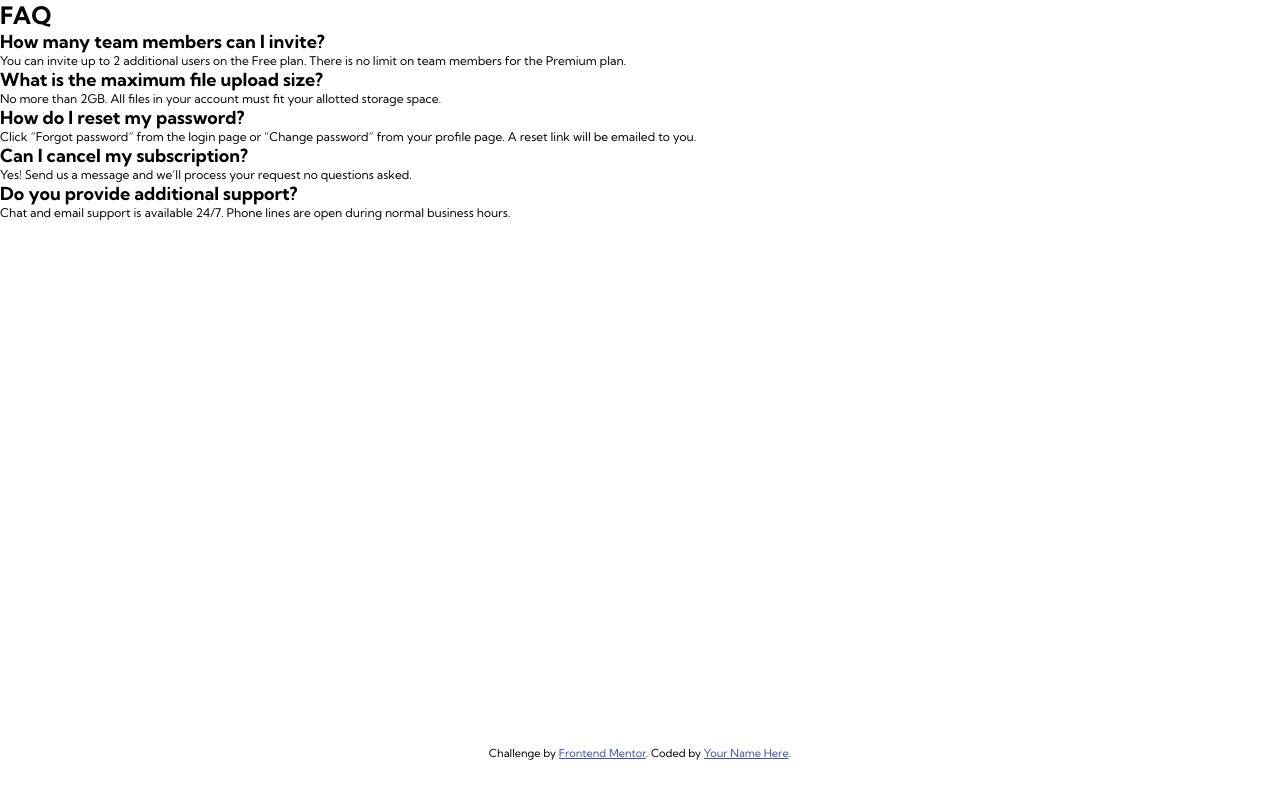
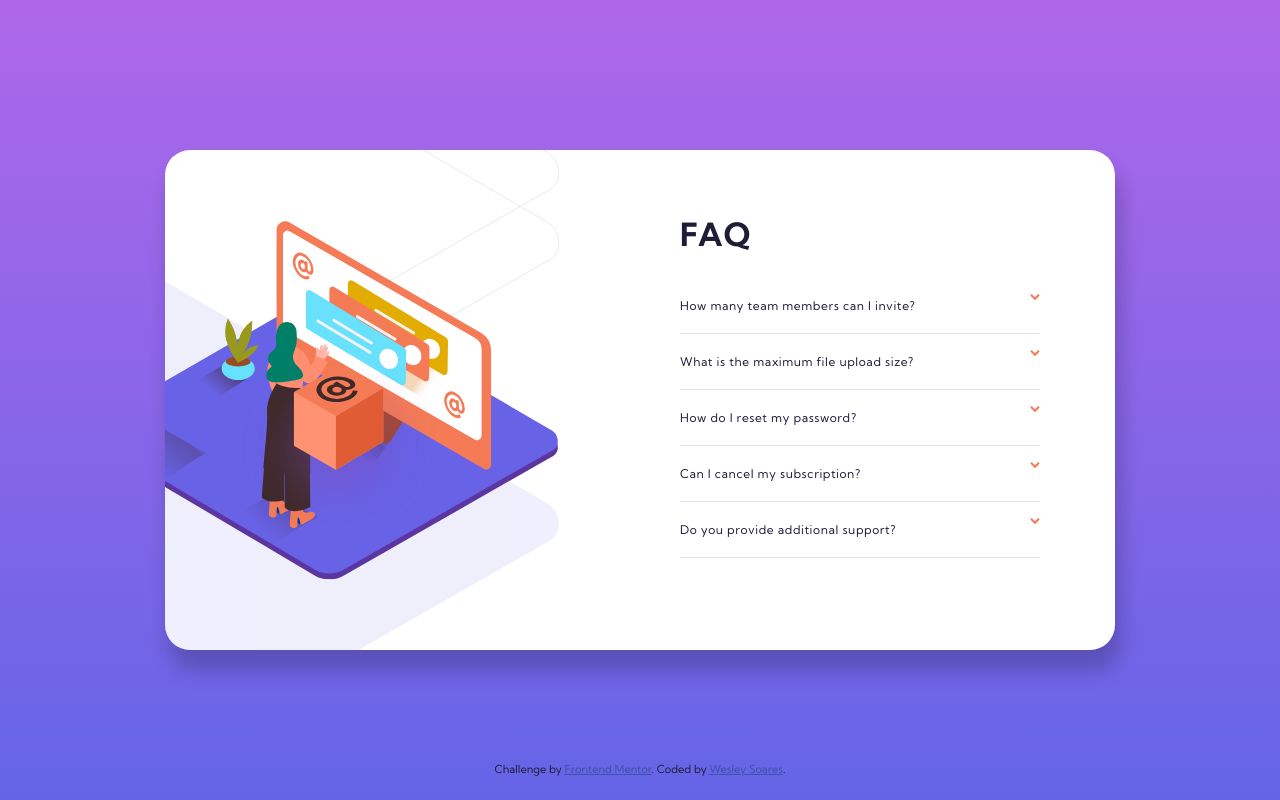
Before and after one commit to wesleybs90/faq-accordion-card-frontendmentor, a plain HTML site: page index.html in a window 1280 px wide. Drawn offline with Linux system fonts and the light colour scheme.

Commit message:
Elementos estilizados para desktop e mobile.

```diff
--- a/index.html
+++ b/index.html
@@ -12,37 +12,54 @@
 
 </head>
 <body>
+  <img id="desktop-illustration-box" src="./images/illustration-box-desktop.svg" alt="">
   <main class="card">
+    <div class="mobile-bg">
+      <img id="mobile-illustration" src="./images/illustration-woman-online-mobile.svg" alt="">
+      <img id="mobile-pattern" src="./images/bg-pattern-mobile.svg" alt="">
+    </div>
+    <div class="desktop-bg">
+      <img id="desktop-illustration" src="./images/illustration-woman-online-desktop.svg" alt="">
+      <img id="desktop-pattern" src="./images/bg-pattern-desktop.svg" alt="">
+    </div>
+    <div class="questions">
       <h1>FAQ</h1>
       <div class="question">
-      <h2>How many team members can I invite?</h2>
-      <p>You can invite up to 2 additional users on the Free plan. There is no limit on team members for the Premium plan.</p>
+        <h3>How many team members can I invite?</h3>
+        <img src="./images/icon-arrow-down.svg" alt="">
+        <p class="hide-element">You can invite up to 2 additional users on the Free plan. There is no limit on team members for the Premium plan.</p>
       </div>
       <div class="question">
-      <h2>What is the maximum file upload size?</h2>
-      <p>No more than 2GB. All files in your account must fit your allotted storage space.
+        <h3>What is the maximum file upload size?</h3>
+        <img src="./images/icon-arrow-down.svg" alt="">
+        <p class="hide-element">No more than 2GB. All files in your account must fit your allotted storage space.
         </p>
       </div>
       <div class="question">
-      <h2>How do I reset my password?</h2>
-      <p>Click “Forgot password” from the login page or “Change password” from your profile page.
+        <h3>How do I reset my password?</h3>
+        <img src="./images/icon-arrow-down.svg" alt="">
+        <p class="hide-element">Click “Forgot password” from the login page or “Change password” from your profile page.
           A reset link will be emailed to you.</p>
       </div>
       <div class="question">
-      <h2>Can I cancel my subscription?</h2>
-      <p>Yes! Send us a message and we’ll process your request no questions asked.
+        <h3>Can I cancel my subscription?</h3>
+        <img src="./images/icon-arrow-down.svg" alt="">
+        <p class="hide-element">Yes! Send us a message and we’ll process your request no questions asked.
         </p>
       </div>
       <div class="question">
-      <h2>Do you provide additional support?</h2>
-      <p>Chat and email support is available 24/7. Phone lines are open during normal business hours.
+        <h3>Do you provide additional support?</h3>
+        <img src="./images/icon-arrow-down.svg" alt="">
+        <p class="hide-element">Chat and email support is available 24/7. Phone lines are open during normal business hours.
         </p>
+      </div>
     </div>
   </main>
 
   <div class="attribution">
     Challenge by <a href="https://www.frontendmentor.io?ref=challenge" target="_blank">Frontend Mentor</a>.
-    Coded by <a href="#">Your Name Here</a>.
+    Coded by <a href="https://github.com/wesleybs90">Wesley Soares</a>.
   </div>
+  <script src="./script.js"></script>
 </body>
 </html>
--- /dev/null
+++ b/script.js
@@ -0,0 +1,20 @@
+const questions = document.querySelectorAll('.question');
+
+questions.forEach(question => {
+    question.addEventListener('click', function() {
+        if (!question.querySelector('p').classList.contains('question-p-show')) {
+            removeClass();
+        }
+        question.querySelector('h3').classList.toggle('question-h3-bold');
+        question.querySelector('p').classList.toggle('question-p-show');
+        question.querySelector('img').classList.toggle('question-img-rotate');
+    })
+})
+
+function removeClass () {
+    questions.forEach(question => {
+        question.querySelector('h3').classList.remove('question-h3-bold');
+        question.querySelector('p').classList.remove('question-p-show');
+        question.querySelector('img').classList.remove('question-img-rotate');
+    })
+}
--- a/style.css
+++ b/style.css
@@ -30,11 +30,103 @@
 body {
     font-family: 'Kumbh Sans', sans-serif;
     font-size: 12px;
+    color: var(--very-dark-desaturated-blue);
+    background: linear-gradient(var(--soft-violet), var(--soft-blue)) no-repeat;
+    background-attachment: fixed;
+}
+
+#desktop-illustration-box {
+    display: none;
+}
+
+h3 {
+    color: var(--very-dark-desaturated-blue);
+    font-weight: 400;
+}
+
+.desktop-bg {
+    display: none;
+}
+
+.card {
+    width: 90vw;
+    min-width: 250px;
+    min-height: 550px;
+    position: absolute;
+    top: 55%;
+    left: 50%;
+    transform: translate(-50%, -50%);
+    background: white;
+    border-radius: 25px;
+    box-shadow: 5px 20px 20px 1px rgba(0, 0, 0, .2);
+}
+
+#mobile-illustration {
+    z-index: 1;
+    position: absolute;
+    top: -1.5%;
+    left: calc(50% - 13px);
+    transform: translate(-50%, -50%);
+}
+
+#mobile-pattern {
+    position: absolute;
+    top: 8.5%;
+    left: 50%;
+    transform: translate(-50%, -50%);
+}
+
+.card h1 {
+    font-size: 32px;
+    font-weight: 700;
+    margin: 132px 0 24px 0;
+    letter-spacing: 1px;
+    text-align: center;
+}
+
+.question {
+    position: relative;
+    margin: 0 25px;
+    padding: 20px 0;
+    border-bottom: 1px solid var(--light-grayish-blue);
+}
+
+.question h3 {
+    font-size: 12px;
+    letter-spacing: 0.6px;
+}
+
+.question img {
+    position: absolute;
+    top: 16px;
+    right: 0;
+}
+
+.hide-element {
+    display: none;
+}
+
+.question-p-show {
+    display: inline-block;
+    color: var(--dark-grayish-blue);
+    font-weight: 400;
+    letter-spacing: 0.4px;
+    line-height: 16px;
+    margin-top: 15px;
+    padding-right: 25px;
+}
+
+.question-h3-bold {
+    font-weight: 700;
+}
+
+.question-img-rotate {
+    transform: rotate(180deg);
 }
 
 .attribution {
     position: fixed;
-    bottom: 5vh;
+    bottom: 3vh;
     left: 50%;
     transform: translateX(-50%);
     font-size: 11px;
@@ -44,3 +136,79 @@ body {
 .attribution a {
     color: hsl(228, 45%, 44%);
 }
+
+@media only screen and (min-width: 768px ) {
+    .mobile-bg {
+        display: none;
+    }
+
+    .desktop-bg {
+        display: initial;
+    }
+
+    .card {
+        top: 50%;
+        overflow: hidden;
+        min-height: 500px;
+        max-width: 950px;
+    }
+
+    #desktop-illustration-box {
+        display: initial;
+        z-index: 2;
+        position: absolute;
+        top: 44%;
+        left: 19%;
+        /* transform: translate(-50%, -50%); */
+        animation: box-up 2s linear 2s infinite;
+    }
+
+    @keyframes box-up {
+        0% {
+            transform: translateY(0px);
+        }
+        50% {
+            transform: translateY(10px);
+        }
+        100% {
+            transform: translateY(0px);
+        }
+    }
+
+    #desktop-illustration {
+        z-index: 1;
+        position: absolute;
+        top: 50%;
+        left: 16.5%;
+        transform: translate(-50%, -50%);
+    }
+
+    #desktop-pattern {
+        width: 95%;
+        position: absolute;
+        top: 37%;
+        left: -6%;
+        transform: translate(-50%, -50%);
+    }
+
+    .card h1 {
+        margin: 64px 25px 24px;
+        text-align: left;
+    }
+
+    .questions {
+        width: 410px;
+        position: absolute;
+        right: 50px;
+    }
+
+    .question h3:hover {
+        color: var(--soft-red);
+        cursor: pointer;
+        transition: color 200ms linear;
+    }
+
+    .question-p-show {
+        padding-right: 15px;
+    }
+}
```
Lines whose indentation alone changed are shown as unchanged.
